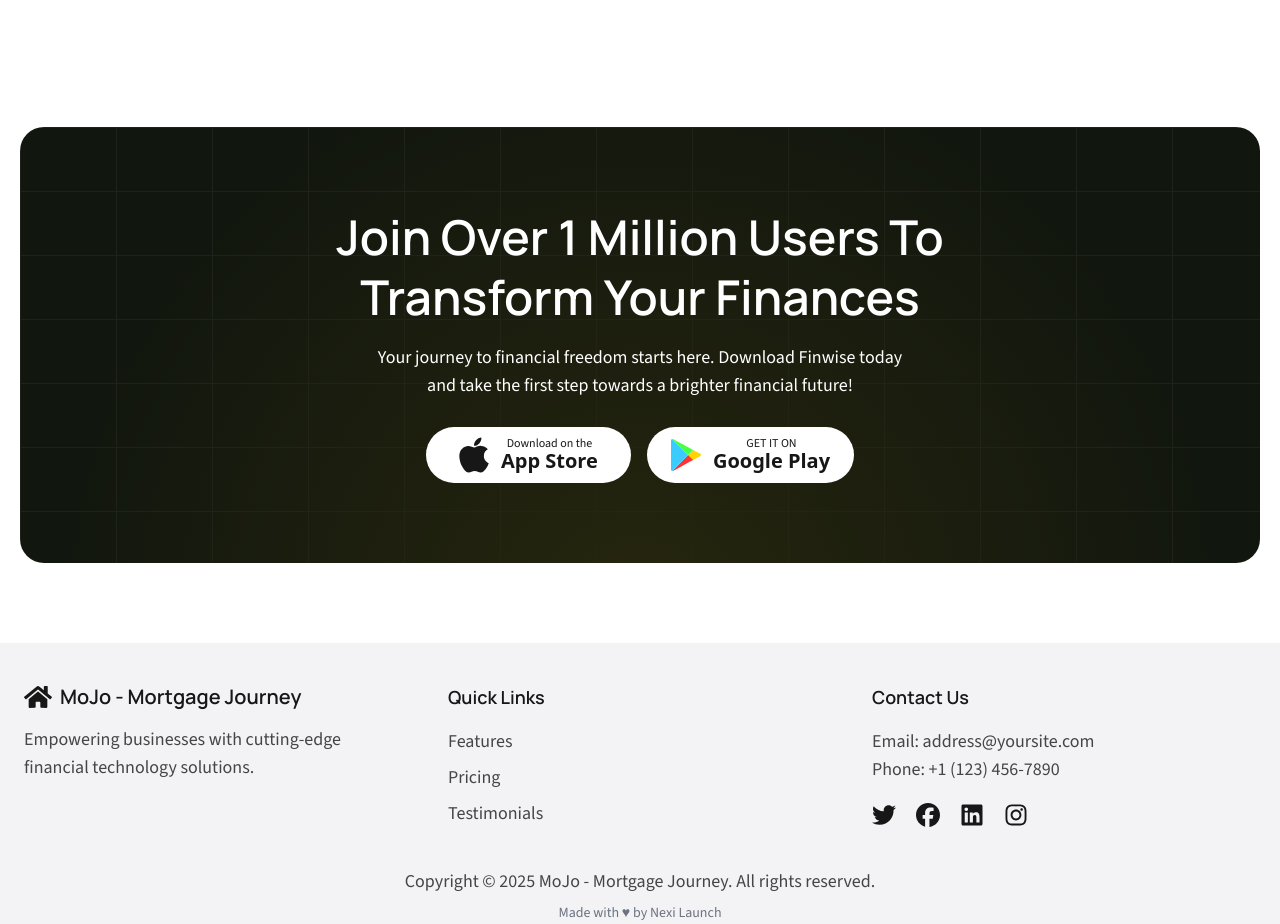
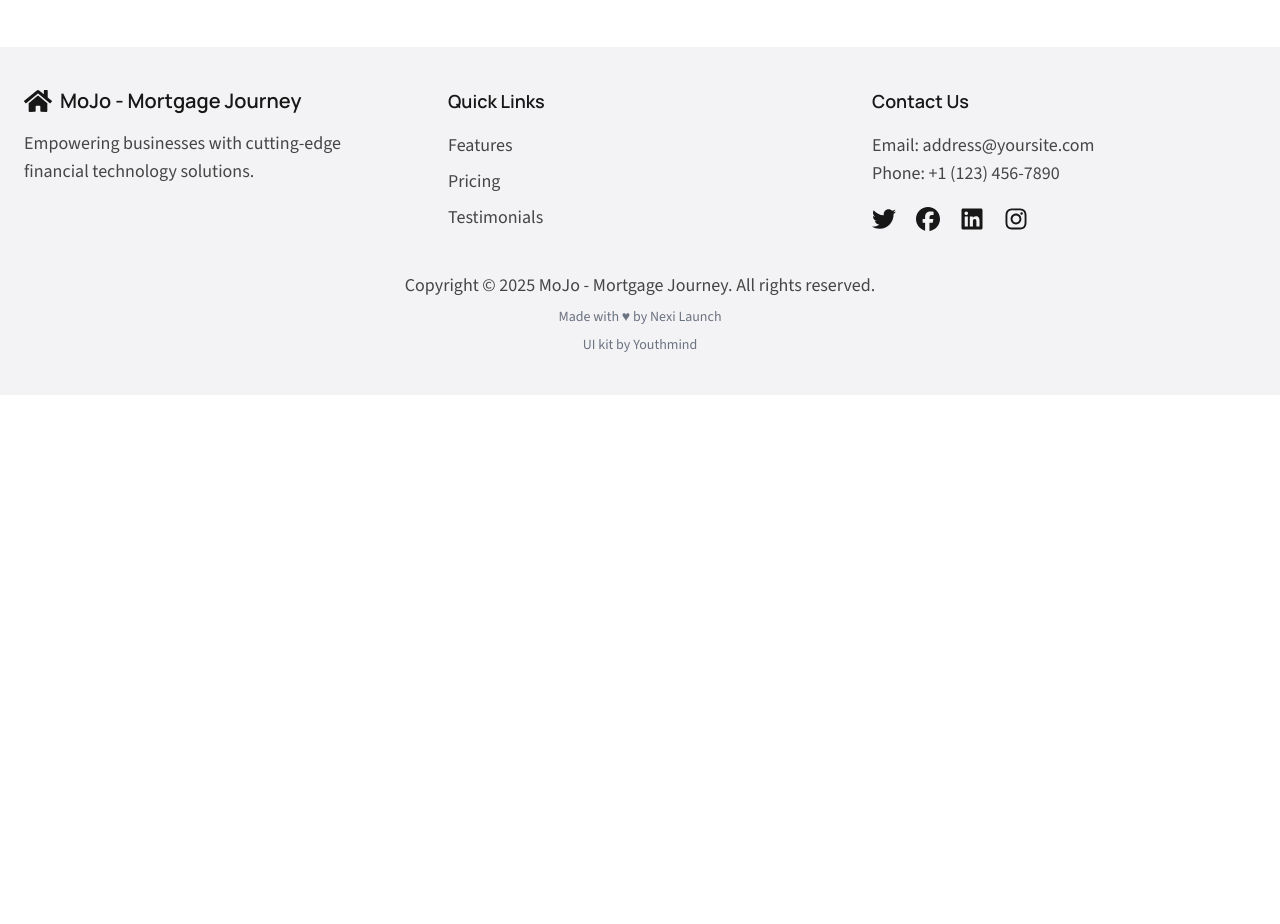
Before and after one commit to Srejith/mojo-mortgage-journey, a Next.js app: page / in a window 1280 px wide. Shown: the part 3780-4704 px from the top of the page. After the commit the page ends 4175 px from the top, so only its background shows below. Built offline with nearby package versions, Linux system fonts and the light colour scheme.

Commit message:
Update page.tsx

```diff
--- a/src/app/page.tsx
+++ b/src/app/page.tsx
@@ -11,7 +11,6 @@ const HomePage: React.FC = () => {
       <Container>
         <Benefits />
         <Waitlist/>
-        <CTA />
       </Container>
     </>
   );
```
